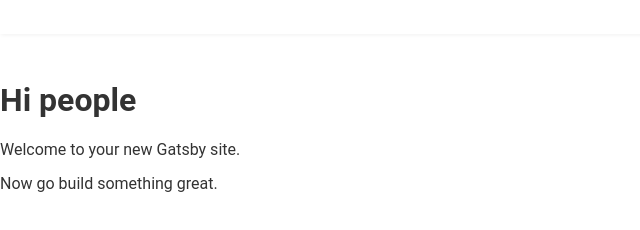
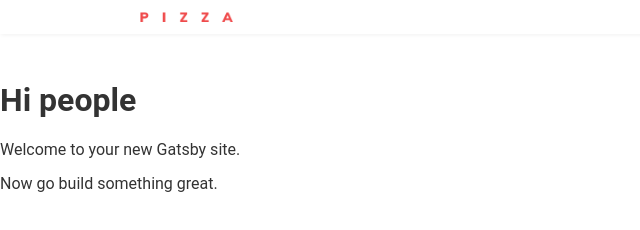
Before and after one commit to alarivan/pizza, a Gatsby site: page / in a window 1280 px wide. Shown: the full height of the page, 0-640 px from the left. Built offline with nearby package versions, Linux system fonts and the light colour scheme; Gatsby itself is replaced by a stand-in of ours.

Commit message:
Add logo

```diff
--- /dev/null
+++ b/src/components/Header/Logo.tsx
@@ -0,0 +1,30 @@
+import React from "react"
+import styled from "styled-components"
+import Img from "gatsby-image"
+import { useStaticQuery, graphql } from "gatsby"
+
+const SLogo = styled.div`
+  font-size: 1rem;
+`
+
+const Logo: React.FC = props => {
+  const data = useStaticQuery(graphql`
+    query LogoQuery {
+      file(relativePath: { eq: "pizza-logo.png" }) {
+        childImageSharp {
+          fixed(width: 93, height: 10) {
+            ...GatsbyImageSharpFixed
+          }
+        }
+      }
+    }
+  `)
+
+  return (
+    <SLogo {...props}>
+      <Img fixed={data.file.childImageSharp.fixed} />
+    </SLogo>
+  )
+}
+
+export default Logo
--- a/src/components/header.tsx
+++ b/src/components/header.tsx
@@ -2,6 +2,7 @@ import { Link } from "gatsby"
 import React from "react"
 import styled from "styled-components"
 import { Container } from "./styled/common"
+import Logo from "./Header/Logo"
 
 const SHeader = styled.header`
   background: #fff;
@@ -24,7 +25,9 @@ const HeaderLink = styled(Link)`
 const Header: React.FC = () => (
   <SHeader>
     <HeaderContainer>
-      <HeaderLink to="/">pizza</HeaderLink>
+      <HeaderLink to="/">
+        <Logo />
+      </HeaderLink>
     </HeaderContainer>
   </SHeader>
 )
```
